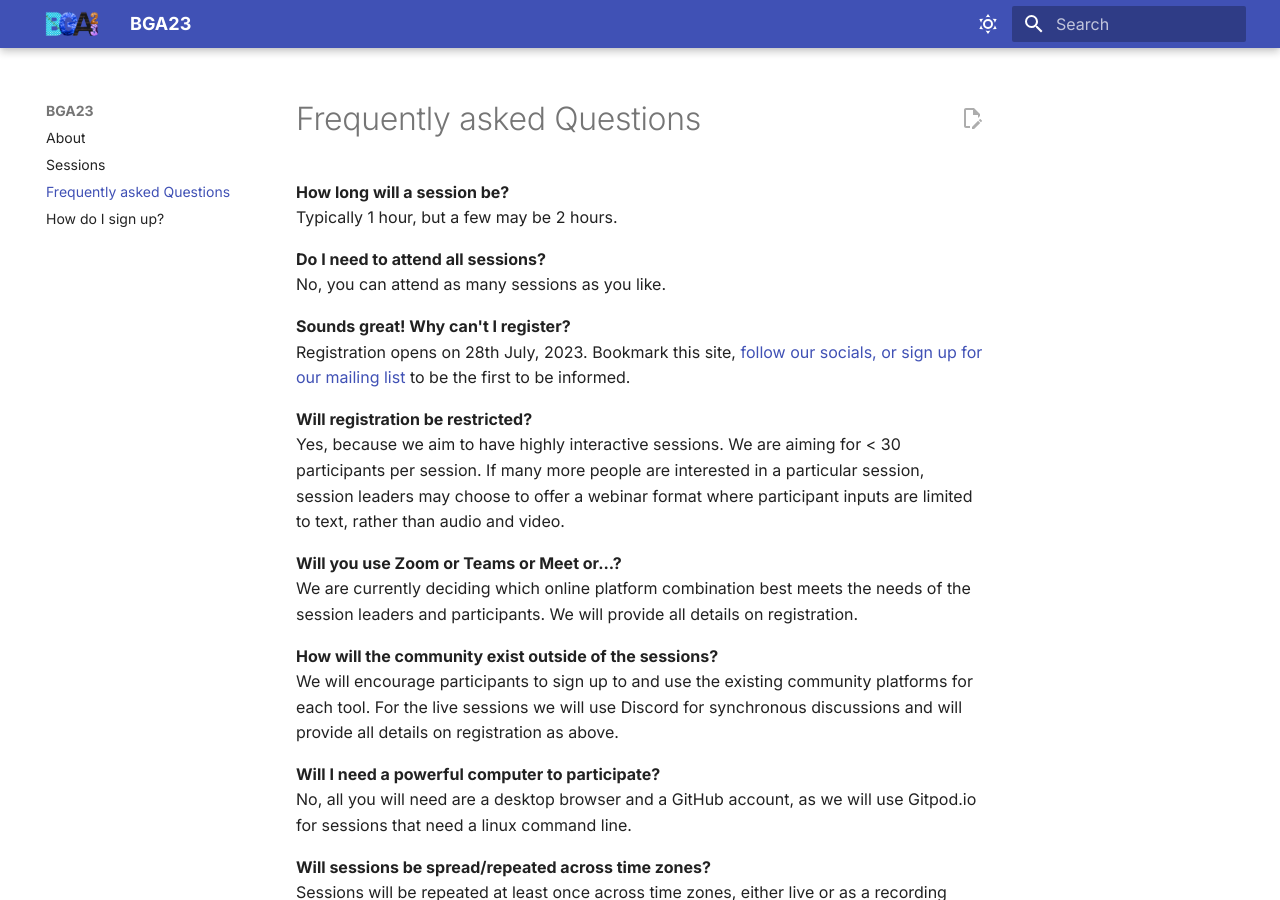
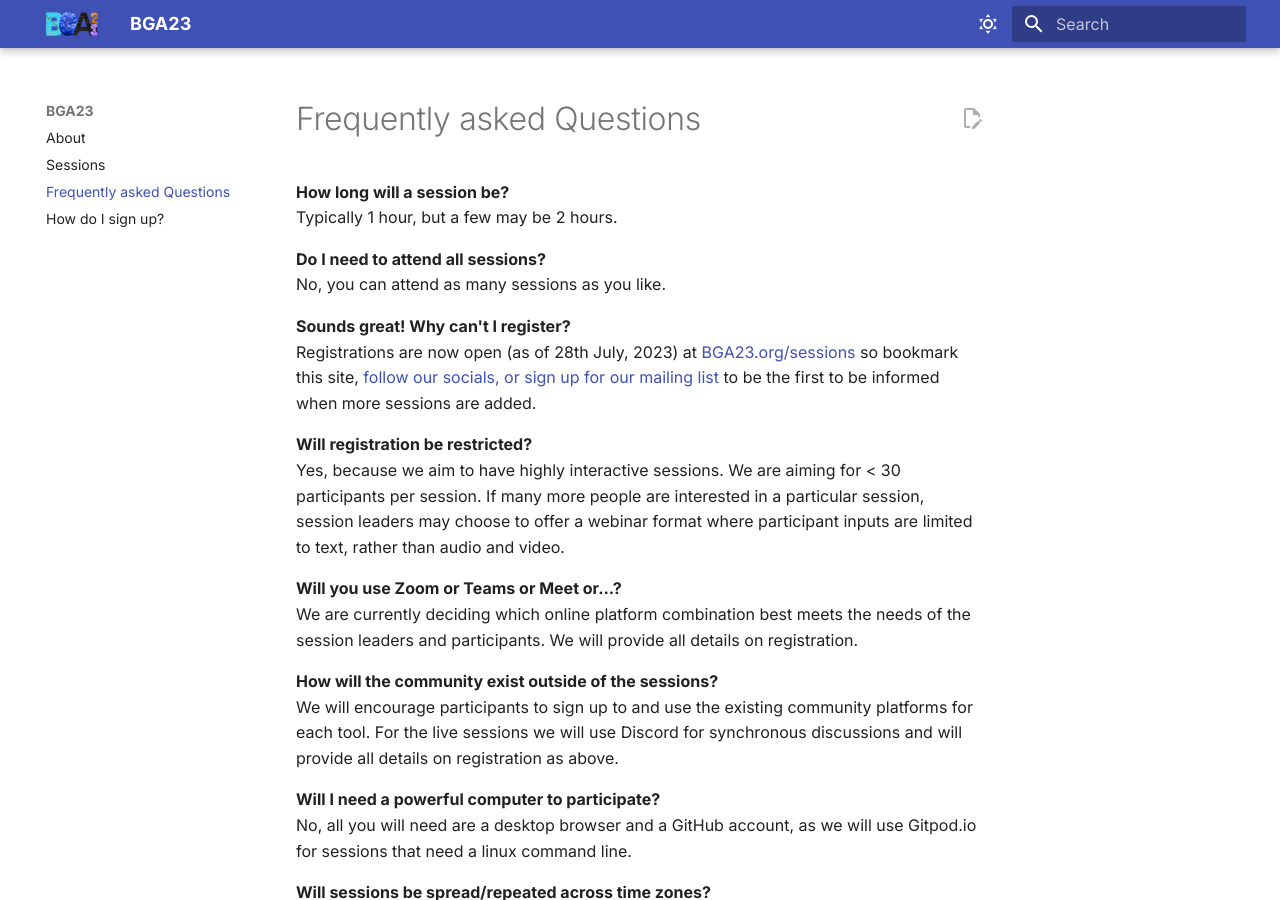
Before and after one commit to tol-training/tol-training.github.io, an MkDocs documentation site: the page built from docs/faq.md, in a window 1280 px wide and 900 px high. Built offline with MkDocs 1.6.1 and Material for MkDocs 9.7.7, drawn with Linux system fonts in a browser that asks for light colours.

Commit message:
Update faq.md

```diff
--- a/docs/faq.md
+++ b/docs/faq.md
@@ -10,7 +10,7 @@ Typically 1 hour, but a few may be 2 hours.
 No, you can attend as many sessions as you like.
 
 **Sounds great! Why can't I register?**
-Registration opens on 28th July, 2023. Bookmark this site, [follow our socials, or sign up for our mailing list](signup.md) to be the first to be informed.
+Registrations are now open (as of 28th July, 2023) at [BGA23.org/sessions](sessions.md) so bookmark this site, [follow our socials, or sign up for our mailing list](signup.md) to be the first to be informed when more sessions are added.
 
 **Will registration be restricted?**
 Yes, because we aim to have highly interactive sessions. We are aiming for < 30 participants per session. If many more people are interested in a particular session, session leaders may choose to offer a webinar format where participant inputs are limited to text, rather than audio and video.
```
